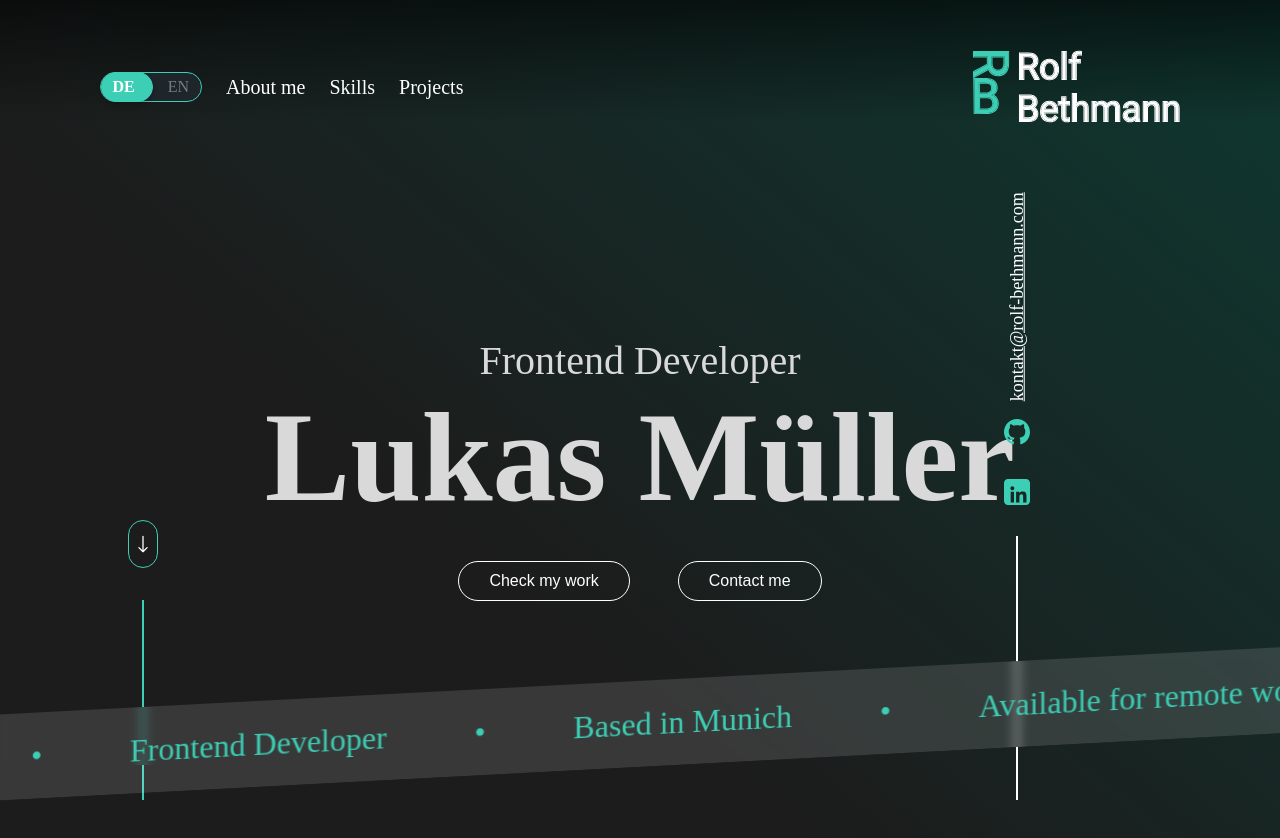
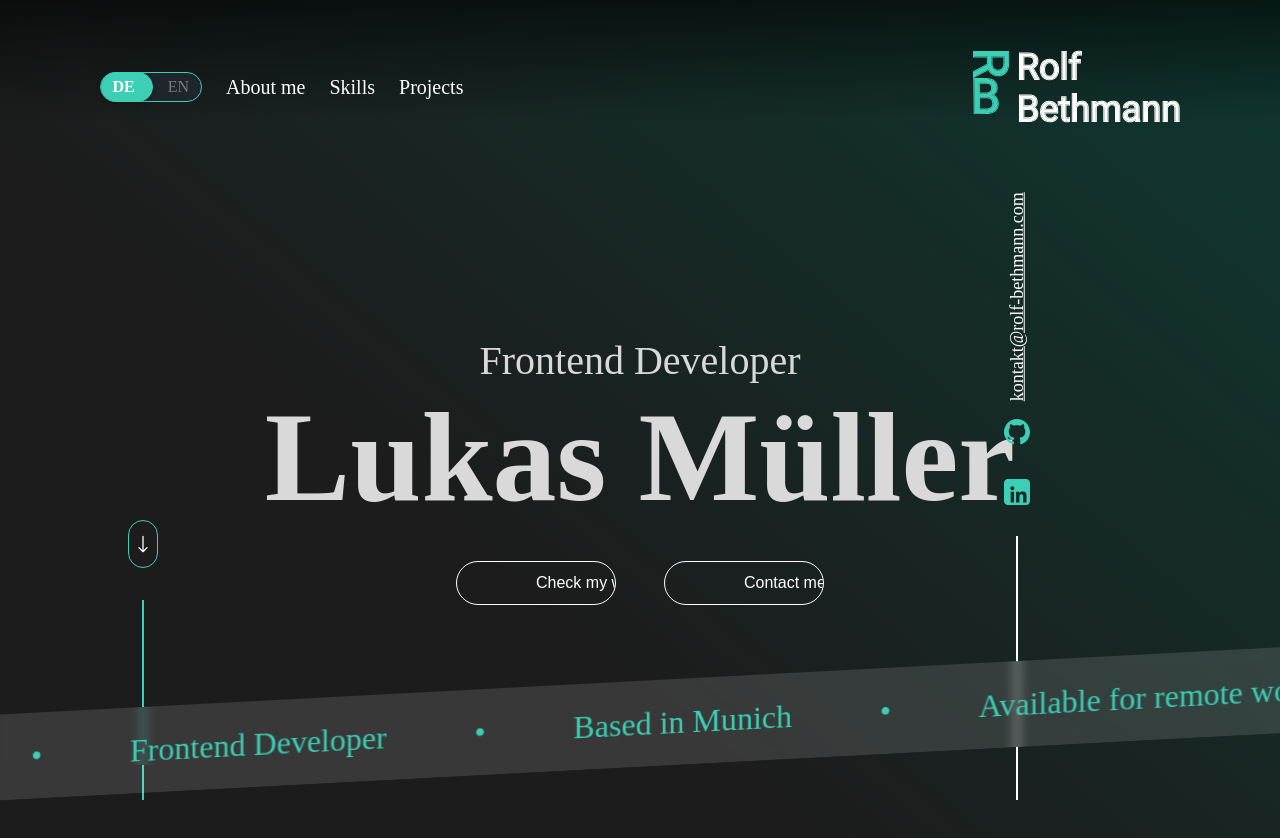
Before and after one commit to bethmannRolf/portfolio, an Angular app: page / in a window 1280 px wide. Shown: the top 838 px of the page. Built offline with nearby package versions, Linux system fonts and the light colour scheme.

Commit message:
finished text movement buttons atf

```diff
--- a/src/app/atf/atf.component.css
+++ b/src/app/atf/atf.component.css
@@ -98,11 +98,44 @@
   background-color: transparent;
   border: 1px solid white;
   color: white;
-  padding: 10px 30px;
+  padding: 12px 30px;
   border-radius: 50px;
   font-size: 16px;
   cursor: pointer;
   transition: all 0.3s ease-in-out;
+  overflow: hidden;
+  position: relative;
+  width: 160px;
+  height: 44px;
+  display: flex;
+  align-items: center;
+  justify-content: center;
+}
+
+.atf-button-text {
+  display: inline-block;
+  white-space: nowrap;
+  position: absolute;
+  top: 50%;
+  transform: translateY(-50%);
+  animation: marquee 4s linear infinite;
+}
+
+/* Optimierte Animation für durchgängigen Fluss */
+@keyframes marquee {
+  from {
+    left: 100%;
+  }
+  to {
+    left: -100%;
+  }
+}
+
+/* Hover: Stoppt Bewegung & zentriert den Text */
+.atf-button:hover .atf-button-text {
+  animation: none;
+  left: 50%;
+  transform: translate(-50%, -50%);
 }
 
 .atf-button:hover {
--- a/src/app/atf/atf.component.scss
+++ b/src/app/atf/atf.component.scss
@@ -94,27 +94,59 @@
 
     color: #D9D9D9;
 }
+//////////////////////////////////////////////
+
+
+
 
 .atf-button {
     background-color: transparent;
     border: 1px solid white;
-
     color: white;
-
-    padding: 10px 30px;
-
+    padding: 12px 30px;
     border-radius: 50px;
-
     font-size: 16px;
     cursor: pointer;
     transition: all 0.3s ease-in-out;
+    overflow: hidden;
+    position: relative;
+    width: 160px;
+    height: 44px;
+    display: flex;
+    align-items: center;
+    justify-content: center;
+}
 
+.atf-button-text {
+    display: inline-block;
+    white-space: nowrap;
+    position: absolute;
+    top: 50%;
+    transform: translateY(-50%);
+    animation: marquee 4s linear infinite;
+}
+
+/* Optimierte Animation für durchgängigen Fluss */
+@keyframes marquee {
+    from {
+        left: 100%;
+    }
+    to {
+        left: -100%;
+    }
+}
+
+/* Hover: Stoppt Bewegung & zentriert den Text */
+.atf-button:hover .atf-button-text {
+    animation: none;
+    left: 50%;
+    transform: translate(-50%, -50%);
 }
 
 .atf-button:hover {
     border: 1px solid #3DCFB6;
-    ;
 }
+
 
 .sub-heading-buttons {
     display: flex;
@@ -124,6 +156,12 @@
     gap: 48px;
 
 }
+
+
+
+
+
+
 
 .name-and-button {
     display: flex;
```
Also changed, not shown: src/app/atf/atf.component.min.css.
